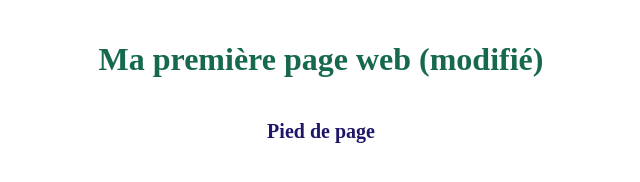
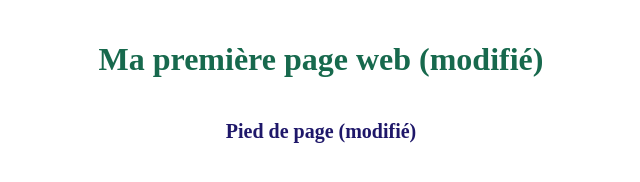
Before and after one commit to chrisrou2025/ma-page-web, a plain HTML site: page index.html in a window 1280 px wide. Shown: the whole page, without its empty margins (319-959 px from the left). Drawn offline with Linux system fonts and the light colour scheme.

Commit message:
Update index.html

```diff
--- a/index.html
+++ b/index.html
@@ -13,7 +13,7 @@
 </body>
 <footer>
     <div>
-        <h2>Pied de page</h2>
+        <h2>Pied de page (modifié)</h2>
     </div>
 </footer>
 </html>
```
